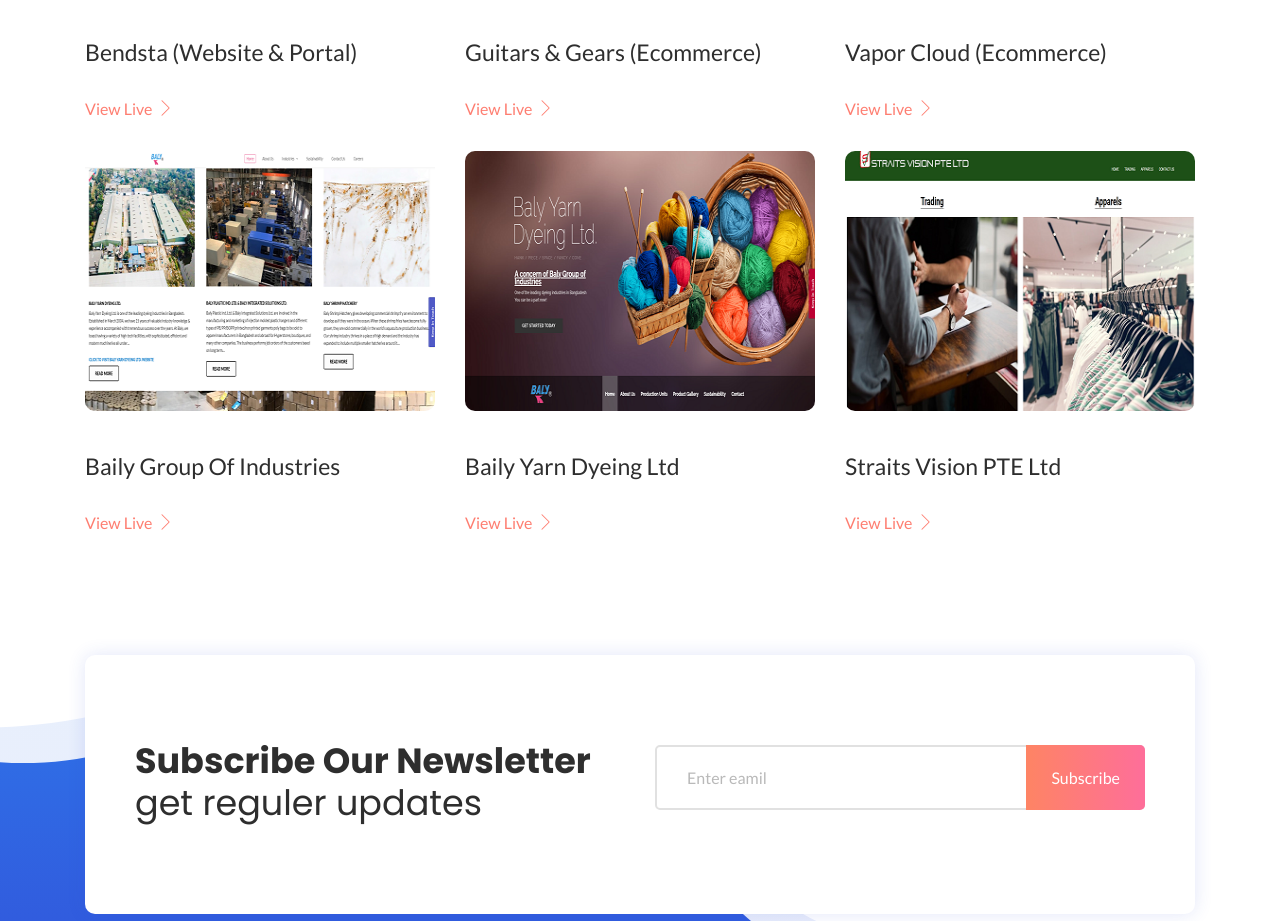
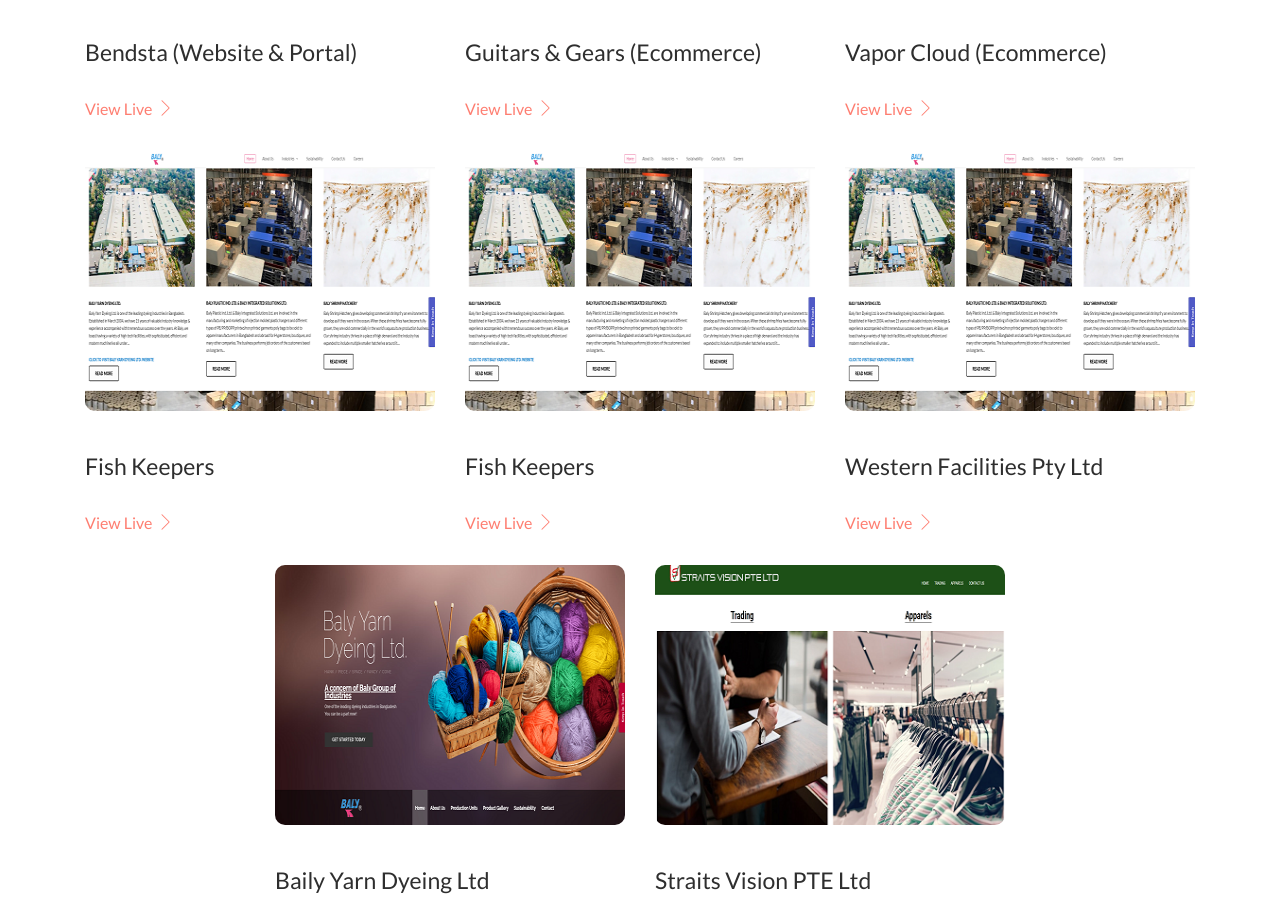
Before and after one commit to SazidAhmed/WebCoreWebSite, a plain HTML site: page index.html in a window 1280 px wide. Shown: the part 5985-6906 px from the top of the page. Drawn offline with Linux system fonts and the light colour scheme; animation ran at ten frames a second; files whose address does not match are found by name.

Commit message:
updated portfolio

```diff
--- a/index.html
+++ b/index.html
@@ -731,8 +731,34 @@
                         </div>
                         <div class="blog-content">
 
-                            <p class="text">Baily Group Of Industries</p>
-                            <a class="more" href="https://www.balygroupbd.com/" target="_blank">View Live<i
+                            <p class="text">Fish Keepers</p>
+                            <a class="more" href="https://fishkeepers.com.bd/" target="_blank">View Live<i
+                                    class="lni-chevron-right"></i></a>
+                        </div>
+                    </div> <!-- single blog -->
+                </div>
+                <div class="col-lg-4 col-md-7">
+                    <div class="single-blog mt-30 wow fadeIn" data-wow-duration="1s" data-wow-delay="0.5s">
+                        <div class="blog-image">
+                            <img src="assets/portfolio/baly group.png" height="260" width="370">
+                        </div>
+                        <div class="blog-content">
+
+                            <p class="text">Fish Keepers</p>
+                            <a class="more" href="https://fishkeepers.com.bd/" target="_blank">View Live<i
+                                    class="lni-chevron-right"></i></a>
+                        </div>
+                    </div> <!-- single blog -->
+                </div>
+                <div class="col-lg-4 col-md-7">
+                    <div class="single-blog mt-30 wow fadeIn" data-wow-duration="1s" data-wow-delay="0.5s">
+                        <div class="blog-image">
+                            <img src="assets/portfolio/baly group.png" height="260" width="370">
+                        </div>
+                        <div class="blog-content">
+
+                            <p class="text">Western Facilities Pty Ltd</p>
+                            <a class="more" href="https://westernfacilities.com.au/" target="_blank">View Live<i
                                     class="lni-chevron-right"></i></a>
                         </div>
                     </div> <!-- single blog -->
```
